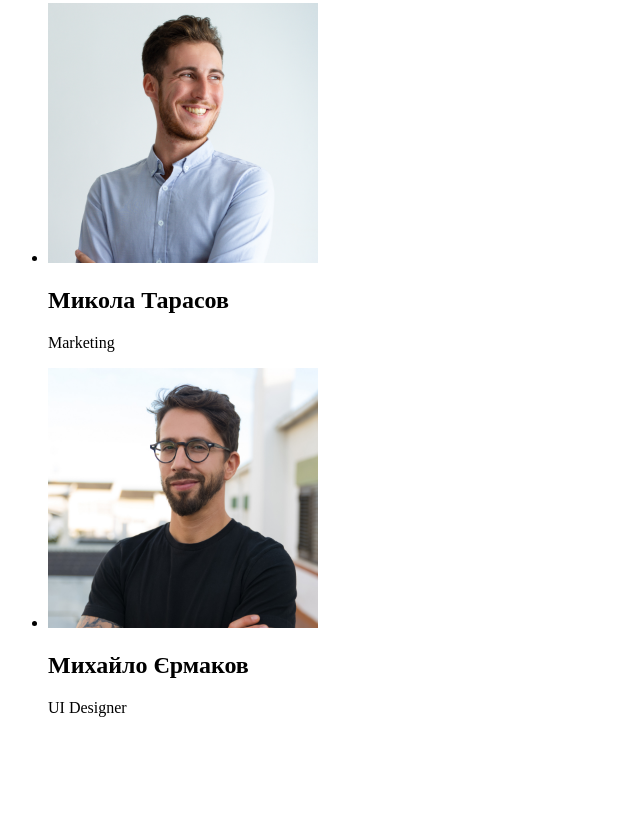
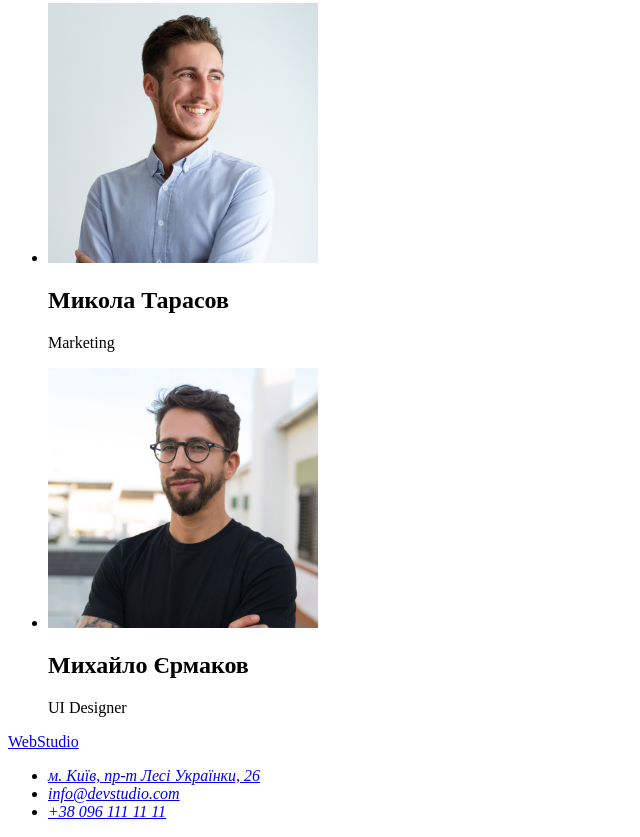
Before and after one commit to mitrytk/goit-markup-hw-01, a plain HTML site: page index.html in a window 1280 px wide. Shown: the part 2358-3195 px from the top of the page, without its empty margins (0-640 px from the left). Before the commit the page ends 3091 px from the top, so only its background shows below. Drawn offline with Linux system fonts and the light colour scheme.

Commit message:
добавляет footer разметку html

```diff
--- a/index.html
+++ b/index.html
@@ -4,7 +4,7 @@
     <meta charset="UTF-8">
     <meta http-equiv="X-UA-Compatible" content="IE=edge">
     <meta name="viewport" content="width=, initial-scale=1.0">
-    <title>Document</title>
+    <title>WebStudio</title>
 </head>
 <body>
     <header>
@@ -138,5 +138,28 @@
             </ul>
         </section>
     </main>
+
+    <footer>
+        <!-- logo -->
+        <a href="./index.html" lang="eng">WebStudio</a>
+        <!-- Как найти -->
+        <address>
+
+            <ul>
+                <li>
+                    <a target="_blank" href="https://goo.gl/maps/oZcnaYU12z9c5pJu7">м. Київ, пр-т Лесі Українки, 26</a>
+                </li>
+
+                <li>
+                    <a href="mailto:info@devstudio.com">info@devstudio.com</a>
+                </li>
+
+                <li>
+                    <a href="tel:+38 096 111 11 11">+38 096 111 11 11</a>
+                </li>
+            </ul>
+
+        </address>
+    </footer>
 </body>
 </html>
```
